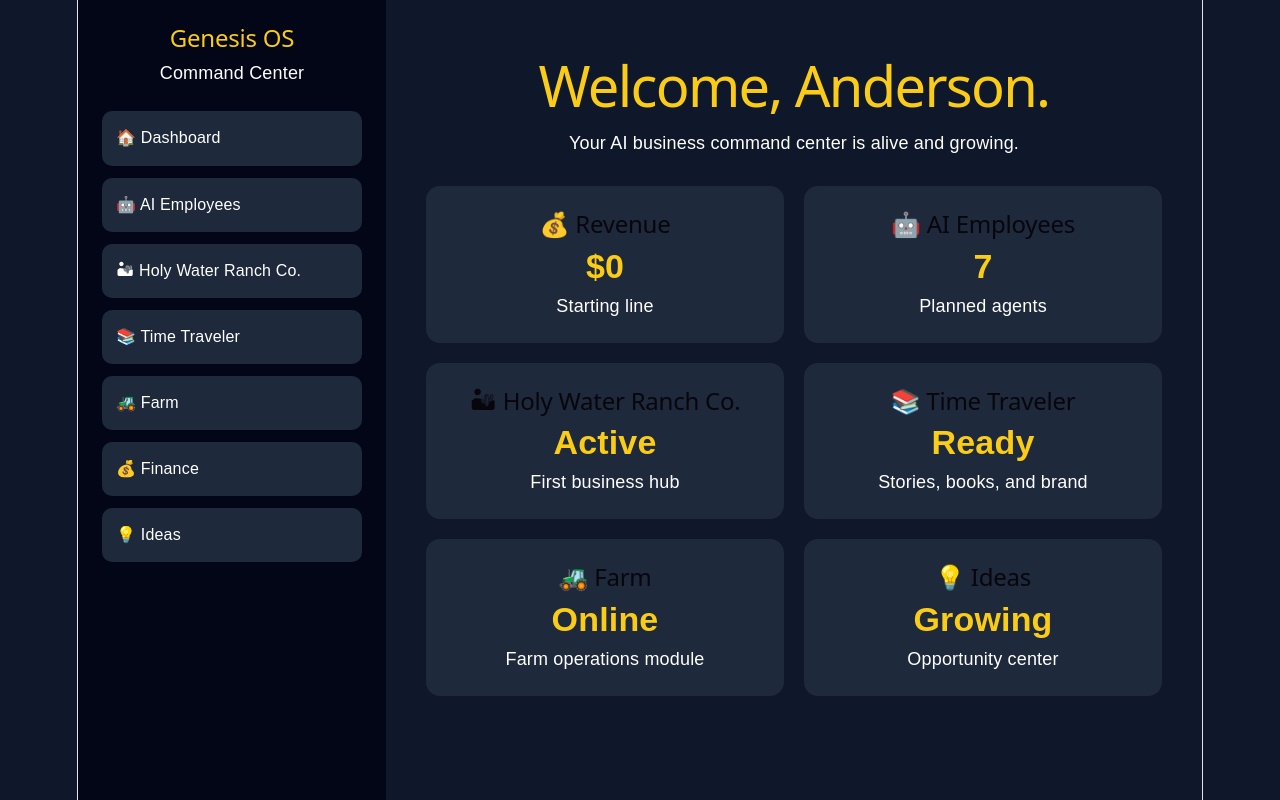
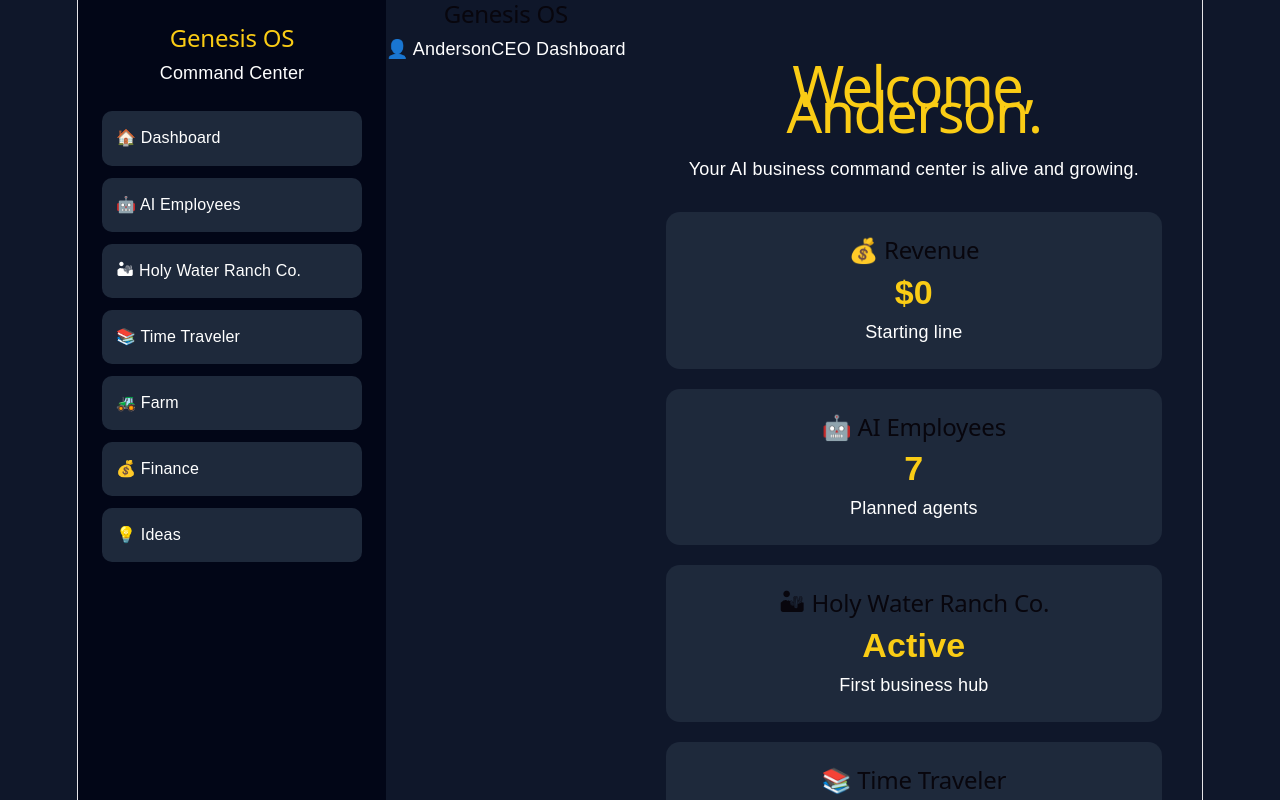
Before and after one commit to Anderson9895/genesis-os, a React (Vite) app: page / in a window 1280 px wide. Shown: the top 800 px of the page. Built offline with nearby package versions, Linux system fonts and the light colour scheme.

Commit message:
Add Genesis OS top bar

```diff
--- a/src/App.jsx
+++ b/src/App.jsx
@@ -1,4 +1,5 @@
 import './App.css'
+import TopBar from './components/TopBar'
 import { BrowserRouter, Routes, Route, Link } from 'react-router-dom'
 import Dashboard from './pages/Dashboard'
 import AIEmployees from './pages/AIEmployees'
@@ -29,7 +30,7 @@ function App() {
             <Link to="/ideas">💡 Ideas</Link>
           </nav>
         </aside>
-
+<TopBar />
         <main className="main">
           <Routes>
             <Route path="/" element={<Dashboard />} />
--- /dev/null
+++ b/src/components/TopBar.jsx
@@ -0,0 +1,14 @@
+function TopBar() {
+  return (
+    <header className="topbar">
+      <h2>Genesis OS</h2>
+
+      <div className="topbar-right">
+        <span>👤 Anderson</span>
+        <span>CEO Dashboard</span>
+      </div>
+    </header>
+  );
+}
+
+export default TopBar;
```
